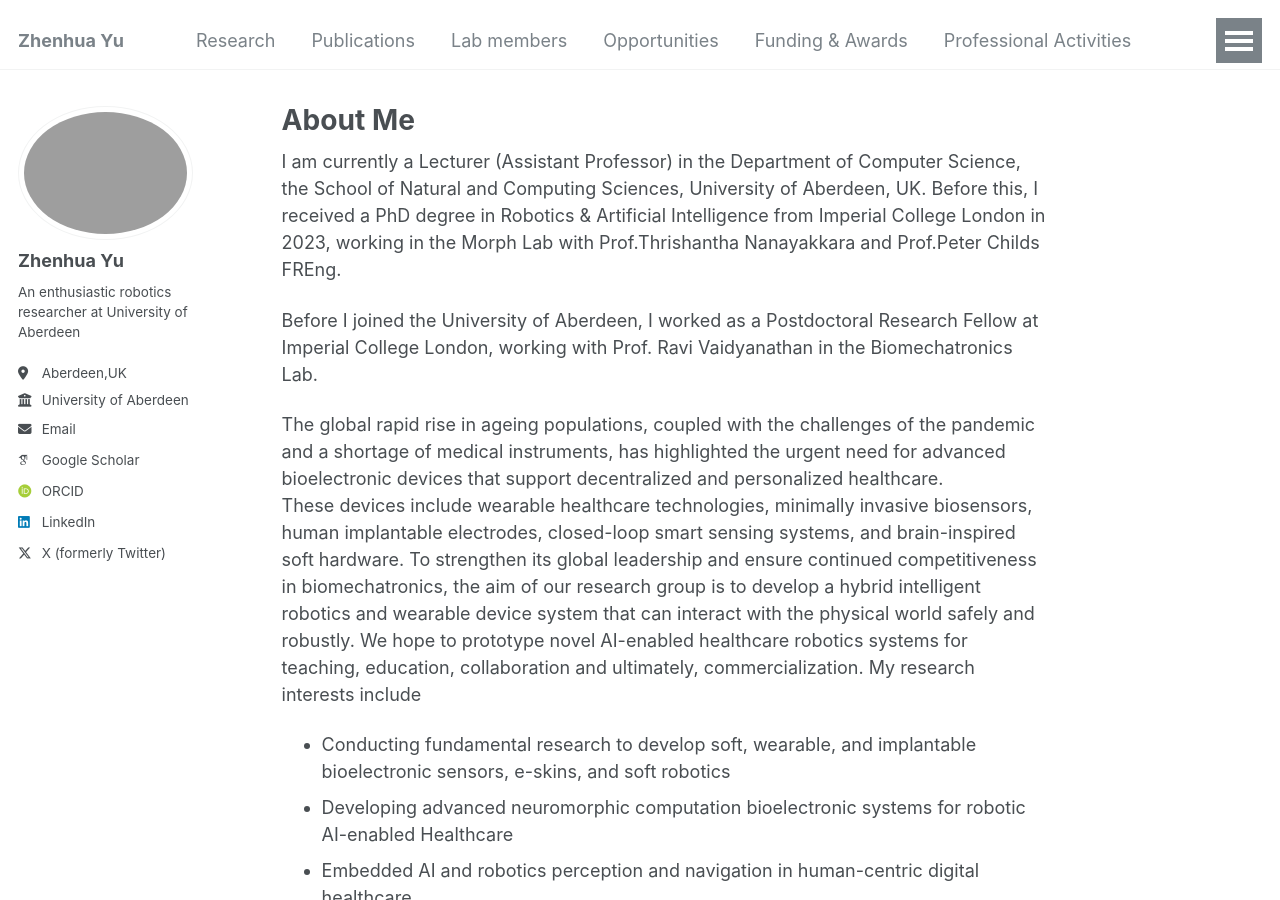
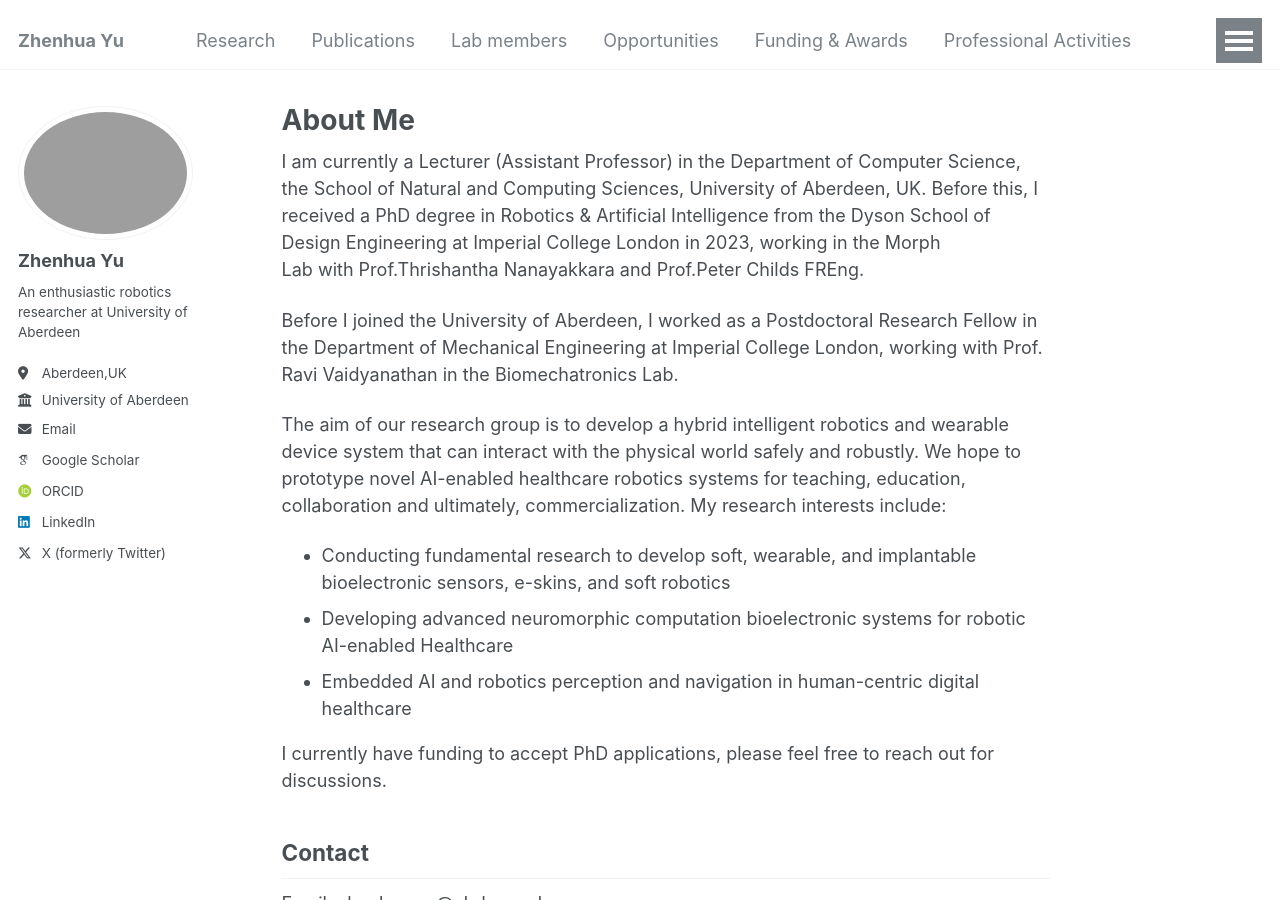
Before and after one commit to DrZhenhuaYu/DrZhenhuaYu.github.io, a Jekyll site: the page built from _pages/about.md, in a window 1280 px wide and 900 px high. Built offline with Jekyll 4.4.1, drawn with Linux system fonts in a browser that asks for light colours; some web fonts are replaced.

Commit message:
Update about.md

```diff
--- a/_pages/about.md
+++ b/_pages/about.md
@@ -8,13 +8,11 @@ redirect_from:
   - /about.html
 toc: true
 ---
-I am currently a Lecturer (Assistant Professor) in the Department of Computer Science, the School of Natural and Computing Sciences, University of Aberdeen, UK. Before this, I received a PhD degree in Robotics & Artificial Intelligence from Imperial College London in 2023, working in the Morph Lab with Prof.Thrishantha Nanayakkara and Prof.Peter Childs FREng.
+I am currently a Lecturer (Assistant Professor) in the Department of Computer Science, the School of Natural and Computing Sciences, University of Aberdeen, UK. Before this, I received a PhD degree in Robotics & Artificial Intelligence from the Dyson School of Design Engineering at Imperial College London in 2023, working in the Morph Lab with Prof.Thrishantha Nanayakkara and Prof.Peter Childs FREng.
 
-Before I joined the University of Aberdeen, I worked as a Postdoctoral Research Fellow at Imperial College London, working with Prof. Ravi Vaidyanathan in the Biomechatronics Lab.
+Before I joined the University of Aberdeen, I worked as a Postdoctoral Research Fellow in the Department of Mechanical Engineering at Imperial College London, working with Prof. Ravi Vaidyanathan in the Biomechatronics Lab.
 
-The global rapid rise in ageing populations, coupled with the challenges of the pandemic and a shortage of medical instruments, has highlighted the urgent need for advanced bioelectronic devices that support decentralized and personalized healthcare.
-These devices include wearable healthcare technologies, minimally invasive biosensors, human implantable electrodes, closed-loop smart sensing systems, and brain-inspired soft hardware.
-To strengthen its global leadership and ensure continued competitiveness in biomechatronics, the aim of our research group is to develop a hybrid intelligent robotics and  wearable device system that can interact with the physical world safely and robustly. We hope to prototype novel AI-enabled healthcare robotics systems for teaching, education, collaboration and ultimately, commercialization. My research interests include
+The aim of our research group is to develop a hybrid intelligent robotics and  wearable device system that can interact with the physical world safely and robustly. We hope to prototype novel AI-enabled healthcare robotics systems for teaching, education, collaboration and ultimately, commercialization. My research interests include:
 * Conducting fundamental research to develop soft, wearable, and implantable bioelectronic sensors, e-skins, and soft robotics
 * Developing advanced neuromorphic computation bioelectronic systems for robotic AI-enabled Healthcare
 * Embedded AI and robotics perception and navigation in human-centric digital healthcare
```
